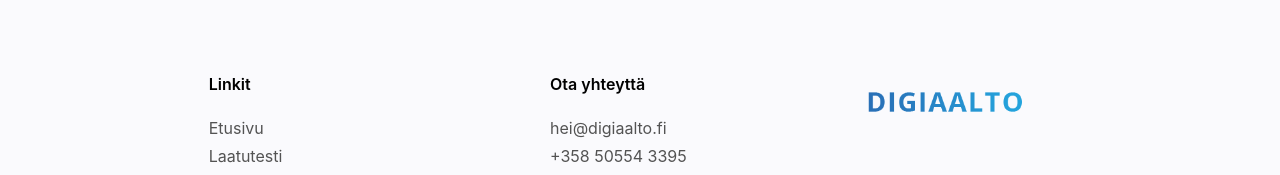
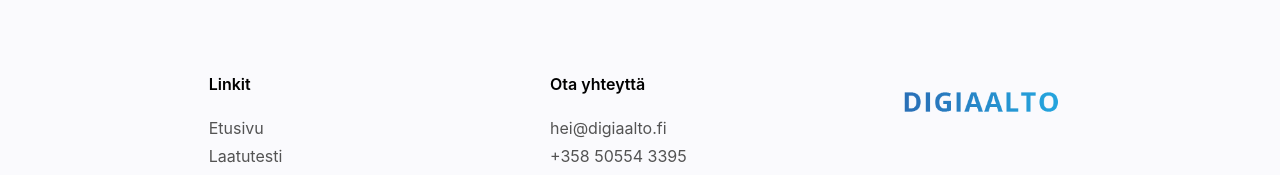
Before and after one commit to digiaalto/etusivu, a Next.js app: page / in a window 1280 px wide. Shown: the part 6974-7149 px from the top of the page. Built offline with nearby package versions, Linux system fonts and the light colour scheme; a small style sheet from the web is missing.

Commit message:
removed useless margin from logo

```diff
--- a/styles/Footer.module.sass
+++ b/styles/Footer.module.sass
@@ -34,10 +34,12 @@
   margin: 0
   padding: 0
 
+.logoAnchor
+  display: block
+
 .logo
   width: 10rem
   margin: auto
-  margin-left: -26px
 
 @media (min-width: map-get($bp, laptop))
   .footer
```
